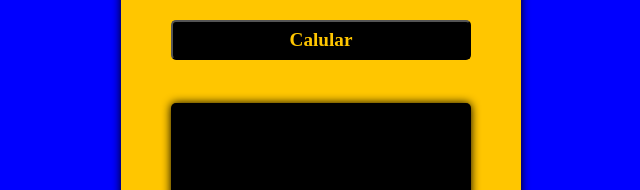
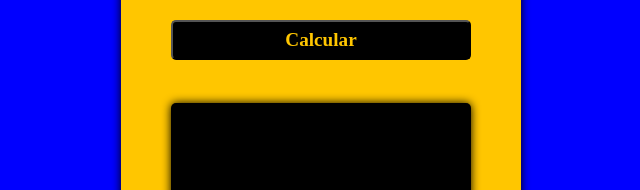
Before and after one commit to Yteav/CalculadoraIMC, a plain HTML site: page CalculaIMC/index.html in a window 1280 px wide. Shown: the part 431-621 px from the top of the page, 327-967 px from the left. Drawn offline with Linux system fonts and the light colour scheme.

Commit message:
Aplicação adicionada com correções

```diff
--- a/CalculaIMC/index.html
+++ b/CalculaIMC/index.html
@@ -24,7 +24,7 @@
         <label> Peso:</label>
         <input type="text" id="peso">
       </div>
-      <button id="calcular"> Calular</button>
+      <button id="calcular"> Calcular</button>
       <div class="result" id="resultado"></div>
     </div>
     </div>
```
Also changed, not shown: CalculaIMC/imagens/telacalculoIMC.png, CalculaIMC/imagens/telaprincipal.png.
